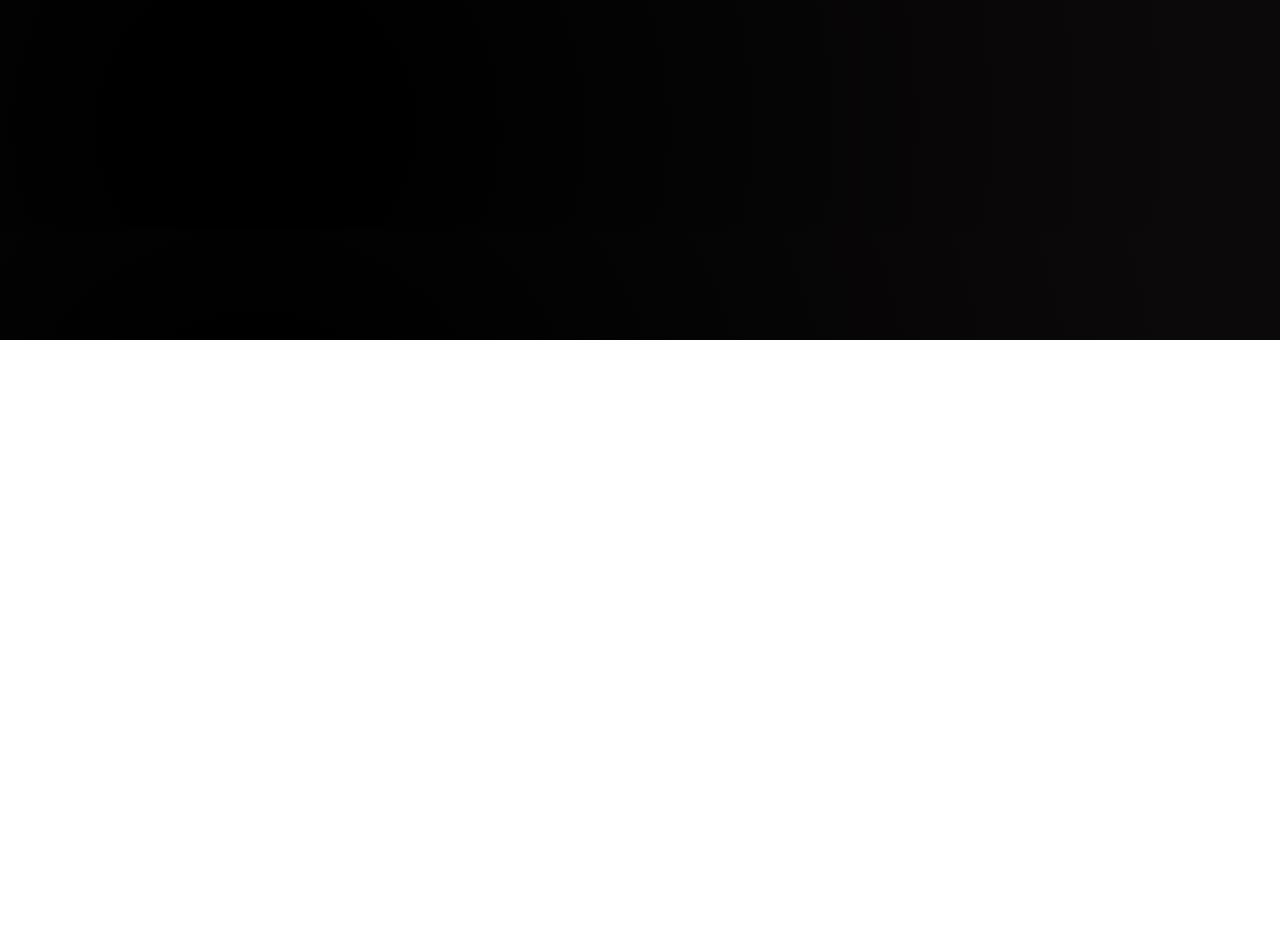
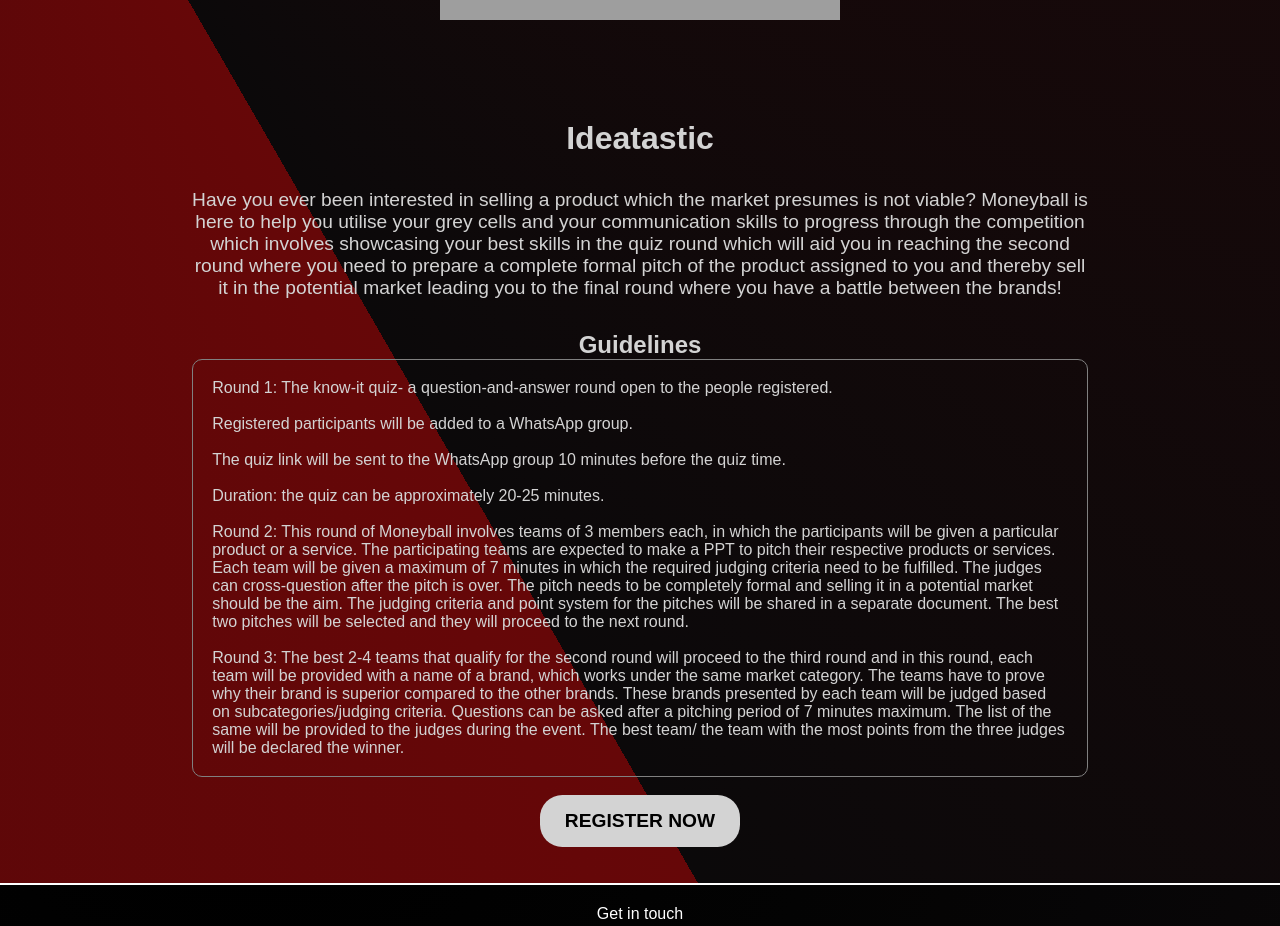
Before and after one commit to svgnix/mes2.2, a React (Create React App) app in the folder client/: page /ideatastic in a window 1280 px wide. Shown: the part 460-1386 px from the top of the page. Before the commit the page ends 800 px from the top, so only its background shows below. Built offline with nearby package versions, Linux system fonts and the light colour scheme; no server answers; grey boxes are pictures that could not be loaded; a web font is replaced by a local one.

Commit message:
added Pages

```diff
--- a/client/src/App.js
+++ b/client/src/App.js
@@ -23,6 +23,8 @@
 import Informals from './pages/Events/Informals/Informals';
 import YouthPanelDiscussion from './pages/Events/YouthPanelDiscussion/YouthPanelDiscussion';
 import Onspot from './pages/Events/Onspot/Onspot';
+import Ideatastic from './pages/Events/Ideatastic/Ideatastic';
+import Iste from './pages/Events/Iste/Iste';
 
 function App() {
   axios.defaults.baseURL = process.env.REACT_APP_BASE_URL;
@@ -100,6 +102,16 @@
             path="/onspot"
             element={ <Onspot /> }
           />
+          <Route
+            exact
+            path="/ideatastic"
+            element={ <Ideatastic /> }
+          />
+          <Route
+            exact
+            path="/iste"
+            element={ <Iste /> }
+          />
           {/* <Route
             exact
             path="/team"
--- a/client/src/components/Cards/Cards.js
+++ b/client/src/components/Cards/Cards.js
@@ -81,13 +81,13 @@
               src='https://i.ibb.co/vkFxdts/Logo-Final.png'
               text='ECell x ISTE'
               // label='Consulting'
-              path='/register'
+              path='/iste'
             />
             <CardItem
               src='https://i.ibb.co/ngqpJMD/Untitled26-20230210192807.png'
               text='IDEATASTIC'
               // label='Consulting'
-              path='/register'
+              path='/ideatastic'
             />
           </ul>
         </div>
--- /dev/null
+++ b/client/src/pages/Events/Ideatastic/Ideatastic.js
@@ -0,0 +1,92 @@
+import React from "react";
+import Navbar from "../../../components/Navbar/Navbar";
+import Landing from "../../Landing/Landing";
+//import "./PitchTank.css";
+import mes from "./../../../assets/LogoFinal.png";
+import { Link } from "react-router-dom";
+import Speakers from "../../../components/Speakers/Speakers";
+
+
+const Ideatastic = () => {
+  return (
+    <>
+      <div className="speaker">
+        {/* <Navbar/> */}
+        <div className="gradient-wrapper">
+          <div className="content-wrapper">
+            <Navbar />
+            <div className="description">
+              <div className="mes-logo">
+                <img src='https://i.ibb.co/ngqpJMD/Untitled26-20230210192807.png' alt="MES Logo" />
+              </div>
+              <h1>Ideatastic</h1>
+              <p>
+                Have you ever been interested in selling a product which the market presumes is not viable? Moneyball is here to help you utilise your grey cells and your communication skills to progress through the competition which involves showcasing your best skills in the quiz round which will aid you in reaching the second round where you need to prepare a complete formal pitch of the product assigned to you and thereby sell it in the potential market leading you to the final round where you have a battle between the brands!
+
+              </p>
+
+              <h2>Guidelines</h2>
+              <ul className="guidelines">
+
+                <li>Round 1: The know-it quiz- a question-and-answer round open to the people registered. </li>
+                <br></br>
+                <li>Registered participants will be added to a WhatsApp group. </li>
+                <br></br>
+                <li>The quiz link will be sent to the WhatsApp group 10 minutes before the quiz time.</li>
+                <br></br>
+                <li>Duration: the quiz can be approximately 20-25 minutes. </li>
+
+                <br></br>
+                <li>Round 2: This round of Moneyball involves teams of 3 members each, in which the participants will be given a particular product or a service. The participating teams are expected to make a PPT to pitch their respective products or services. Each team will be given a maximum of 7 minutes in which the required judging criteria need to be fulfilled. The judges can cross-question after the pitch is over. The pitch needs to be completely formal and selling it in a potential market should be the aim. The judging criteria and point system for the pitches will be shared in a separate document. The best two pitches will be selected and they will proceed to the next round.</li>
+                <br></br>
+                <li> Round 3: The best 2-4 teams that qualify for the second round will proceed to the third round and in this round, each team will be provided with a name of a brand, which works under the same market category. The teams have to prove why their brand is superior compared to the other brands. These brands presented by each team will be judged based on subcategories/judging criteria. Questions can be asked after a pitching period of 7 minutes maximum. The list of the same will be provided to the judges during the event. The best team/ the team with the most points from the three judges will be declared the winner.</li>
+              </ul>
+              <br></br>
+              <Link to="/register">
+                <button>Register Now</button>
+              </Link>
+              <br></br>
+              <br></br>
+              <br></br>
+
+            </div>
+          </div>
+
+        </div>
+
+
+        {/* <div className="speaker-img">
+        <img
+          src="https://png.pngtree.com/png-vector/20210604/ourmid/pngtree-gray-avatar-placeholder-png-image_3416697.jpg"
+          alt="Speaker 1"
+          className="circle-img"
+        />
+      </div>
+      <div className="speaker-img">
+        <img
+          src="https://png.pngtree.com/png-vector/20210604/ourmid/pngtree-gray-avatar-placeholder-png-image_3416697.jpg"
+          alt="Speaker 1"
+          className="circle-img"
+        />
+      </div>
+      <div className="speaker-img">
+        <img
+          src="https://png.pngtree.com/png-vector/20210604/ourmid/pngtree-gray-avatar-placeholder-png-image_3416697.jpg"
+          alt="Speaker 1"
+          className="circle-img"
+        />
+      </div>
+      <div className="speaker-img">
+        <img
+          src="https://png.pngtree.com/png-vector/20210604/ourmid/pngtree-gray-avatar-placeholder-png-image_3416697.jpg"
+          alt="Speaker 1"
+          className="circle-img"
+        />
+      </div>  */}
+      </div>
+
+    </>
+  );
+};
+
+export default Ideatastic;
--- /dev/null
+++ b/client/src/pages/Events/Iste/Iste.js
@@ -0,0 +1,86 @@
+import React from "react";
+import Navbar from "../../../components/Navbar/Navbar";
+import Landing from "../../Landing/Landing";
+import mes from "./../../../assets/LogoFinal.png";
+import { Link } from "react-router-dom";
+import Speakers from "../../../components/Speakers/Speakers";
+import "./Iste.css";
+import SpeakerWS from "../../../components/SpeakerWorkshop/SpeakerWS";
+
+const Iste = () => {
+  return (
+    <>
+    <div className="speaker">
+        {/* <Navbar/> */}
+        <div className="gradient-wrapper">
+            <div className="content-wrapper">
+                <Navbar />
+                <div className="description">
+                    <div className="mes-logo">
+                        <img src='' alt="MES Logo"/>
+                    </div>
+                    <h1>ECell x ISTE</h1>
+                    <p>
+                    Join us for an enlightening and educational experience at our upcoming workshops, where we will be honored to host some of the most prominent and accomplished professionals in the industry. Get ready to be inspired and learn from experts like Abhinav Arora, Co-Founder and CMO of Avalon, Shobhit Saxena, Head of Products of Zee Media, Akshay Johri, Product Manager of Microsoft, and two startup founders from our very own college, Dhruva Goyal from Bugbase and Nirudh Arun from Formi along with many more. These industry leaders will share their valuable insights and experiences on various topics related to entrepreneurship and product development. This is a unique opportunity for attendees to gain a wealth of knowledge and make meaningful connections. Don't miss out on this fantastic learning opportunity!
+                    </p>
+                    <Link to="/register">
+                        <button>Register Now</button>
+                    </Link>
+                    <br></br>
+              <br></br>
+              <br></br>
+                </div>
+            </div>
+
+            </div>
+
+
+            {/* <div className="speaker">
+      <div className="speaker-details">
+      <div className="speaker-img">
+        <img
+          src="https://png.pngtree.com/png-vector/20210604/ourmid/pngtree-gray-avatar-placeholder-png-image_3416697.jpg"
+          alt="Speaker 1"
+          className="circle-img"
+        />
+      </div>
+      <p>Lorem Ipsum</p>
+      </div>
+      <div className="speaker-details">
+      <div className="speaker-img">
+        <img
+          src="https://png.pngtree.com/png-vector/20210604/ourmid/pngtree-gray-avatar-placeholder-png-image_3416697.jpg"
+          alt="Speaker 1"
+          className="circle-img"
+        />
+      </div>
+      <p>Lorem Ipsum</p>
+      </div>
+      <div className="speaker-details">
+      <div className="speaker-img">
+        <img
+          src="https://png.pngtree.com/png-vector/20210604/ourmid/pngtree-gray-avatar-placeholder-png-image_3416697.jpg"
+          alt="Speaker 1"
+          className="circle-img"
+        />
+      </div>
+      <p>Lorem Ipsum</p>
+      </div>
+      <div className="speaker-details">
+      <div className="speaker-img">
+        <img
+          src="https://png.pngtree.com/png-vector/20210604/ourmid/pngtree-gray-avatar-placeholder-png-image_3416697.jpg"
+          alt="Speaker 1"
+          className="circle-img"
+        />
+      </div>
+      <p>Lorem Ipsum</p>
+      </div>
+    </div>   */}
+    </div>
+    <SpeakerWS/>
+    </>
+  );
+};
+
+export default Iste;
```
Also changed, not shown: client/src/pages/Events/Ideatastic/Ideatastic.css (added), client/src/pages/Events/Iste/Iste.css (added).
